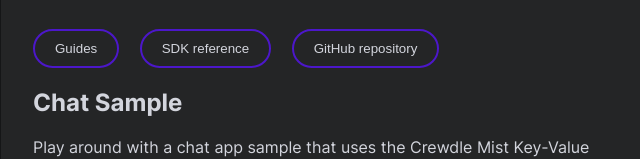
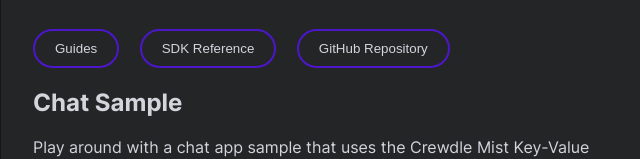
Before and after one commit to Crewdle/web-sdk, a website built with webpack: page samples/www/index.html in a window 1280 px wide. Shown: the part 164-323 px from the top of the page, 307-947 px from the left. Built offline with nearby package versions, Linux system fonts and the light colour scheme.

Commit message:
Updating styling on samples

```diff
--- a/samples/www/chat/chat.css
+++ b/samples/www/chat/chat.css
@@ -31,8 +31,6 @@
   color: #fff;
   overflow-y: auto;
   border-right: 1px solid #18191A;
-  border-top-left-radius: 0.625rem;
-  border-bottom-left-radius: 0.625rem;
 }
 
 .app-with-sidebar {
--- a/samples/www/index.html
+++ b/samples/www/index.html
@@ -17,8 +17,8 @@
             Explore our collection of interactive samples. You can also access our guides, SDK reference and GitHub repository to learn more about the Crewdle Mist computing platform.
           </p>
           <button class="intro__button" onclick="window.location.href='https://guides.crewdle.com';">Guides</button>
-          <button class="intro__button" onclick="window.location.href='https://docs.crewdle.com';">SDK reference</button>
-          <button class="intro__button" onclick="window.location.href='https://github.com/Crewdle/web-sdk';">GitHub repository</button>
+          <button class="intro__button" onclick="window.location.href='https://docs.crewdle.com';">SDK Reference</button>
+          <button class="intro__button" onclick="window.location.href='https://github.com/Crewdle/web-sdk';">GitHub Repository</button>
       </div>
       <div class="sample">
           <h2>Chat Sample</h2>
```
